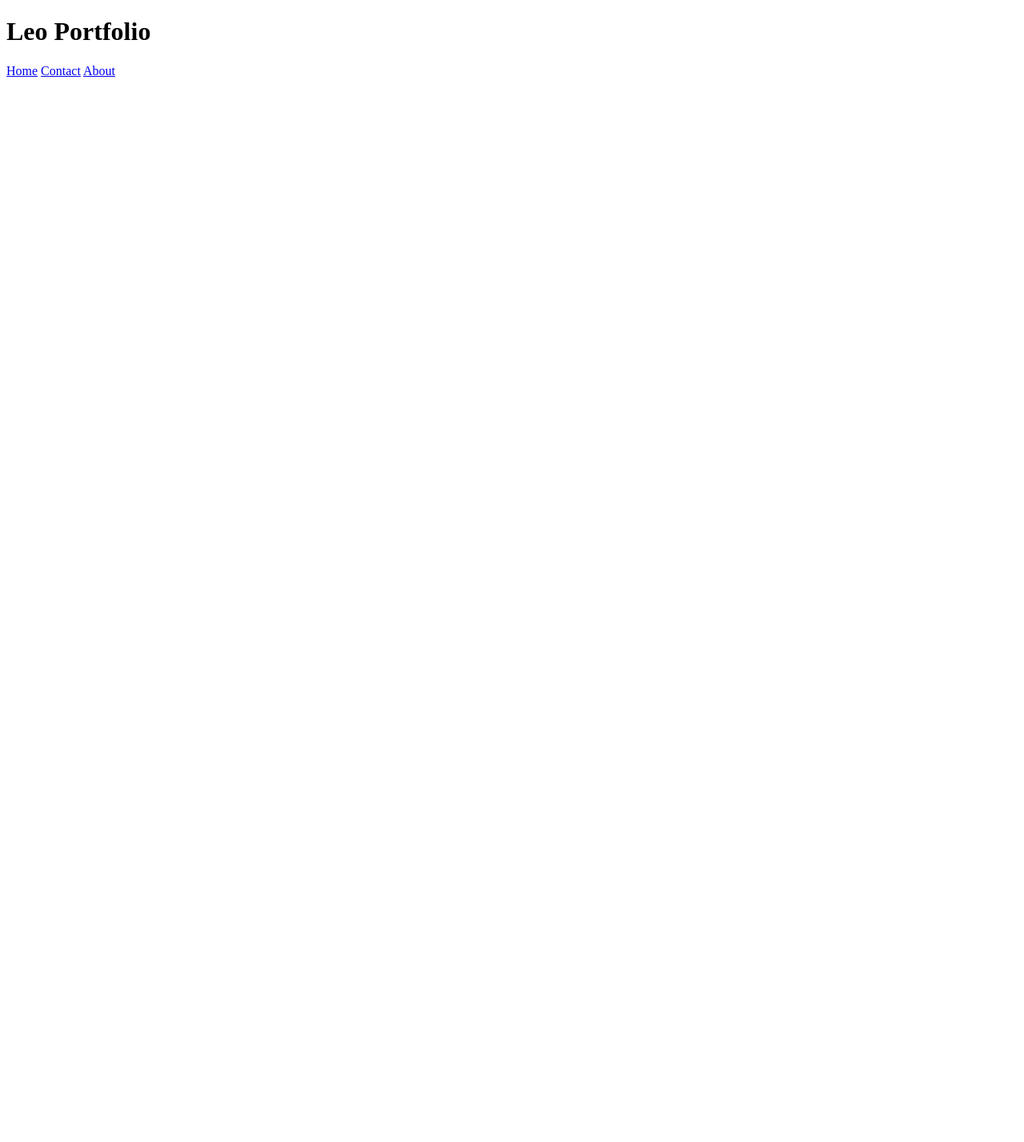
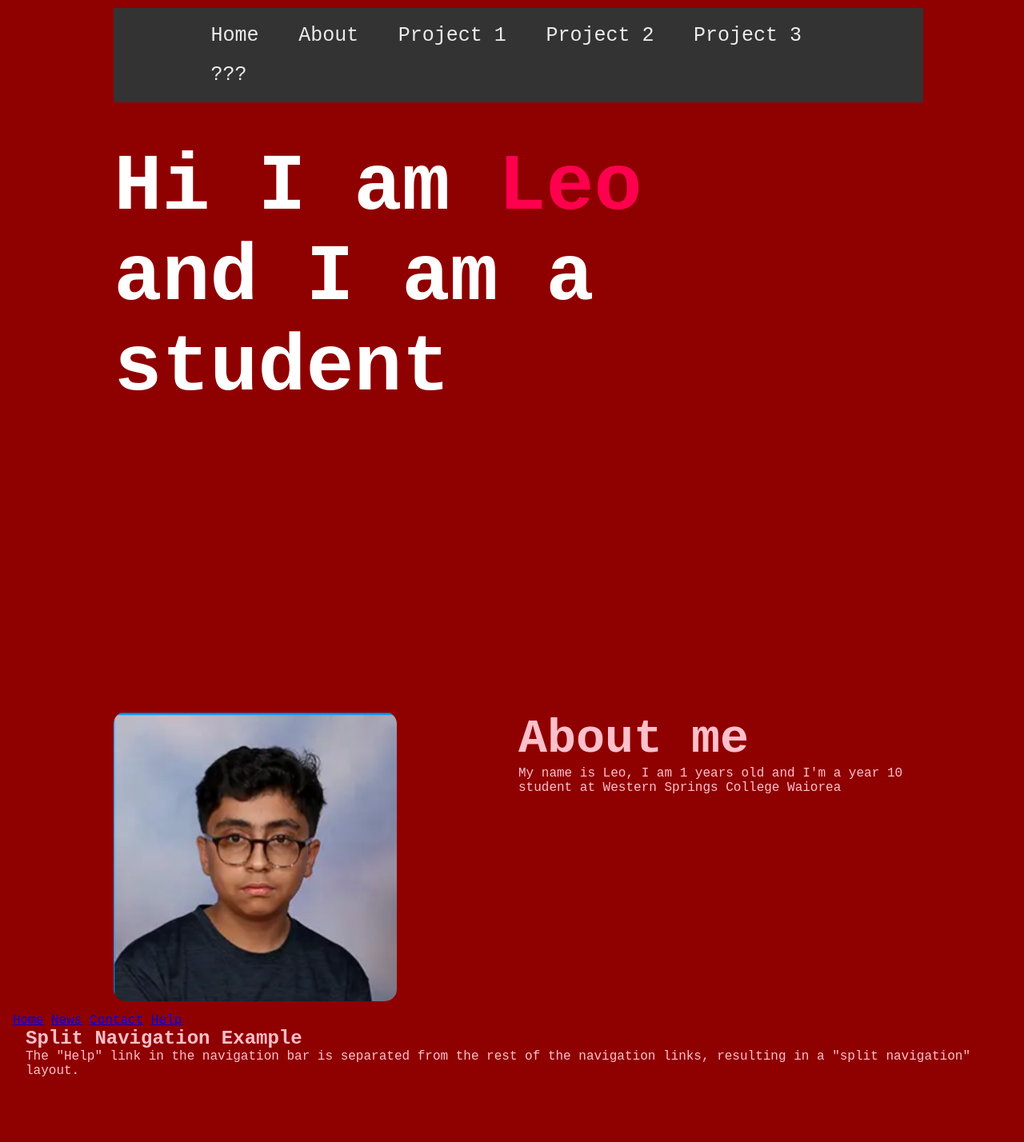
Before and after one commit to V1N77/Year-11-Portfolio, a plain HTML site: page index.html in a window 1280 px wide. Shown: the whole page at 80% size. Before the commit the page ends 800 px from the top, so only its background shows below. Drawn offline with Linux system fonts and the light colour scheme.

Commit message:
GOOD GOOD

```diff
--- a/index.html
+++ b/index.html
@@ -2,16 +2,59 @@
 <html lang="en">
 <head>
     <meta charset="UTF-8">
-    <meta name="viewport" content="width=, initial-scale=1.0">
-    <title>Leo Year 11 Portfolio
-    </title>
-    <H1>Leo Portfolio</H1>
+    <meta name="viewport" content="width=device-width, initial-scale=1.0">
+    <title>Portfolio Website</title>
+    <link rel="stylesheet" href="style.css">
 </head>
 <body>
-    <div class="topnav">
-        <a class="active" href="#home">Home</a>
-        <a href="#contact">Contact</a>
-        <a href="#about">About</a>
-      </div>
-</body>
-</html>
+    <div style="padding-left:16px">
+    <div id="header">
+        <div class="container">
+            <nav>
+                <ul>
+                    <li><a href="#">Home</a></li>
+                    <li><a href="#">About</a></li>
+                    <li><a href="#">Project 1</a></li>
+                    <li><a href="#">Project 2</a></li>
+                    <li><a href="#">Project 3</a></li>
+                    <li><a href="#">???</a></li>
+                </ul>
+            </nav>
+            <div class="header-text">
+                <h1>Hi I am <span>Leo</span><br>and I am a student</h1>
+            </div>
+        </div>
+    </div>
+
+    <div id="about">
+        <div class="container">
+            <div class="row">
+                 <div class="about-col-1">
+                    <img src="images/image3.png">
+                 </div>
+                 <div class="about-col-2">
+                    <h1 class="sub-title">About me</h1>
+                    <p>My name is Leo, I am 1 years old and I'm a year 10 student at Western Springs College Waiorea</p>
+                 </div>
+            </div>
+        </div>
+
+        <head>
+            <meta name="viewport" content="width=device-width, initial-scale=1">
+            <style>
+
+            </style>
+            </head>
+            <body>
+
+            <div class="topnav">
+              <a class="active" href="#home">Home</a>
+              <a href="#news">News</a>
+              <a href="#contact">Contact</a>
+              <a href="#about" class="split">Help</a>
+            </div>
+
+            <div style="padding-left:16px">
+              <h2>Split Navigation Example</h2>
+              <p>The "Help" link in the navigation bar is separated from the rest of the navigation links, resulting in a "split navigation" layout.</p>
+            </div>
--- a/style.css
+++ b/style.css
@@ -1,23 +1,109 @@
-.topnav {
-    background-color: #333;
-    overflow: hidden;
-  }
+*{
+  margin: 0;
+  padding: 0;
+  font-family: 'Andale Mono', monospace;
+  box-sizing: border-box;
+}
 
-  .topnav a {
-    float: left;
-    color: #f2f2f2;
-    text-align: center;
-    padding: 14px 16px;
-    text-decoration: none;
-    font-size: 17px;
-  }
+body{
+  background:#8f0000;
+  color: #fff;
+}
 
-  .topnav a:hover {
-    background-color: #ddd;
-    color: black;
-  }
+#header{
+  width: 100%;
+  height: 100vh;
+  background-size: cover;
+  background-position: center;
+}
 
-  .topnav a.active {
-    background-color: #04AA6D;
-    color: white;
-  }
+.container{
+  padding: 10px 10%;
+}
+
+ul{
+
+  padding: 10px 10%;
+}
+
+.center {
+  display: block;
+  margin-left: auto;
+  margin-right: auto;
+  width: 50%;
+}
+
+nav{
+  align-items: left;
+  background-color: #333;
+  align
+
+}
+
+nav ul li{
+  display: inline-block;
+  list-style: none;
+  margin: 10px 20px;
+  max-width: fit-content;
+}
+
+nav ul li a{
+  color: rgb(235, 235, 235);
+  text-decoration: none;
+  font-size: 25px;
+  position: relative;
+}
+
+nav ul li a::after{
+  content: '';
+  width: 0;
+  height: 3px;
+  background: #ff004f;
+  position: absolute;
+  left: 0;
+  bottom: -6px;
+  transition: 0.5s;
+}
+
+nav ul li a:hover::after{
+  width: 55px;
+}
+
+.header-text h1{
+  font-size: 100px;
+  margin-top: 50px;
+}
+
+.header-text h1 span{
+  color: #ff004f;
+}
+
+#about{
+  padding: 80px 0;
+  color: pink;
+}
+
+.row{
+  display: flex;
+  justify-content: space-between;
+  flex-wrap: wrap;
+}
+
+.about-col-1{
+  flex-basis: 35%
+}
+
+.about-col-1 img{
+  width: 100%;
+  border-radius: 15px;
+}
+
+.about-col-2{
+  flex-basis: 50%;
+}
+
+.sub-title{
+  font-size: 60px;
+  font-weight: 600;
+  color: pink;
+}
```
Also changed, not shown: images/image.png (added), images/image2.jpg (added), images/image3.png (added).
